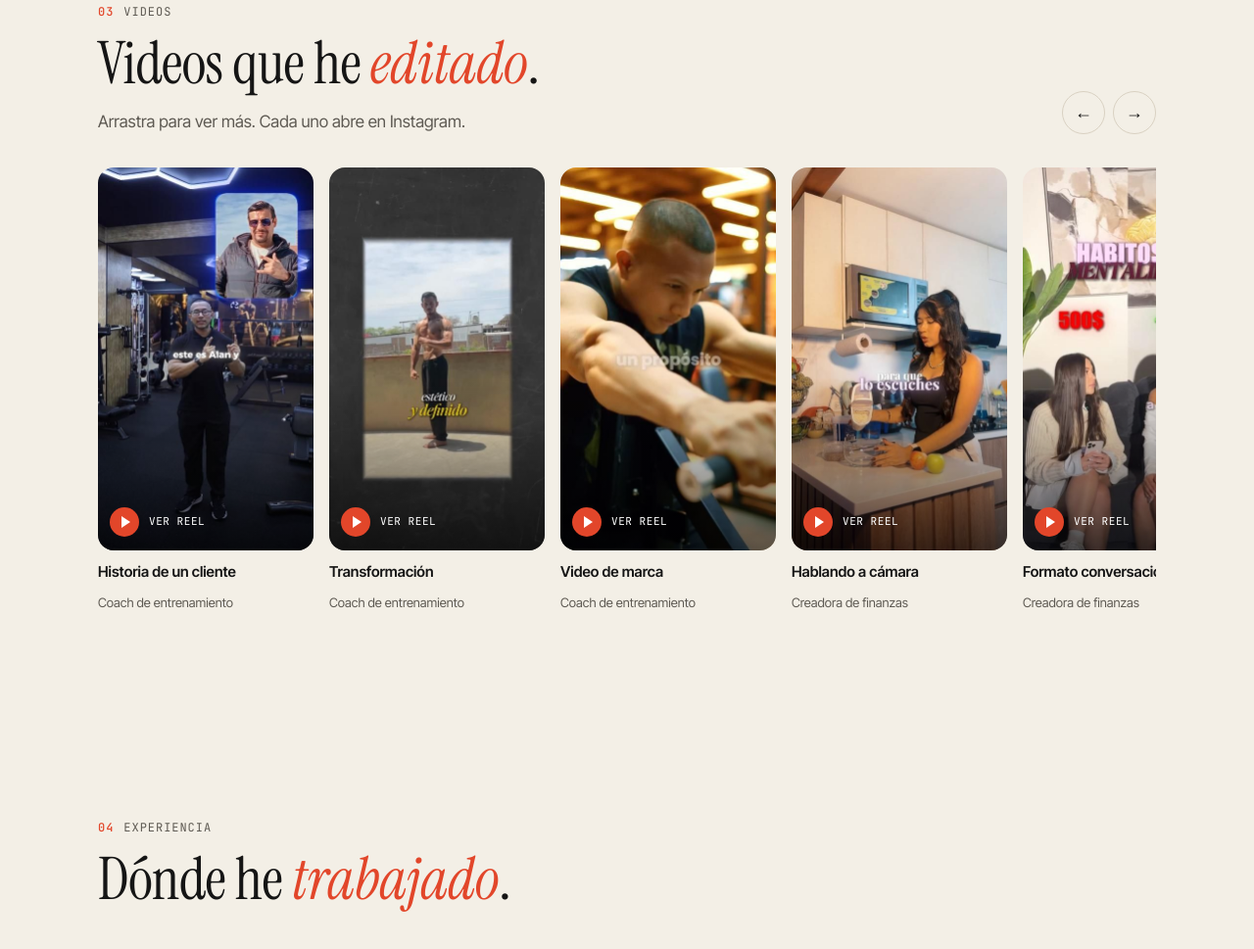
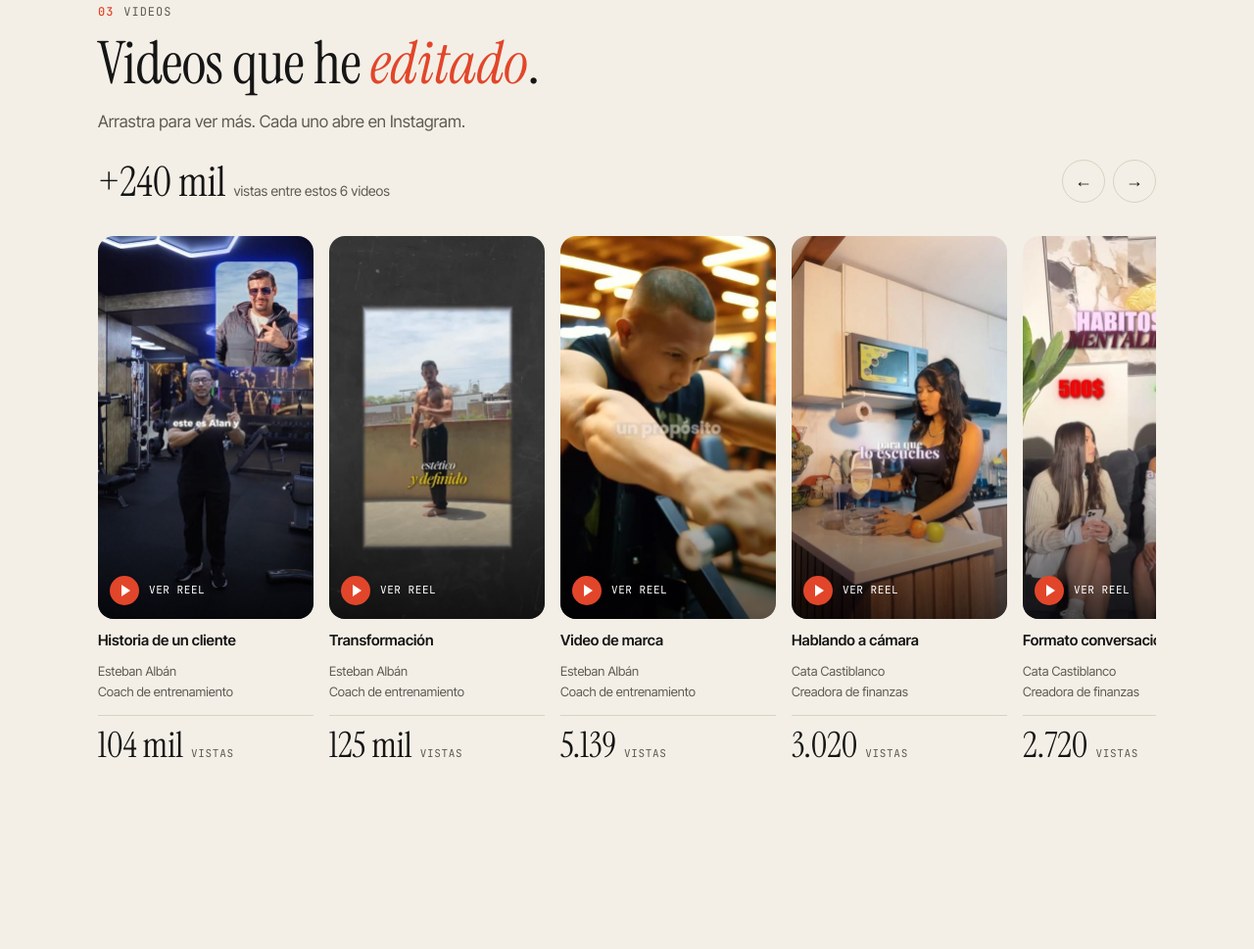
Before and after one commit to aestebangnivia23/aestebangnivia23.github.io, a plain HTML site: page index.html in a window 1280 px wide. Shown: the part 5218-6187 px from the top of the page at 98% size. Drawn offline with Linux system fonts and the light colour scheme.

Commit message:
Vistas reales de los reels y nombres de clientes
Co-Authored-By: Claude Opus 5.5 <noreply@anthropic.com>
Claude-Session: https://claude.ai/code/session_0125hDjMSTssGJ3gm8CVuhcW

```diff
--- a/index.html
+++ b/index.html
@@ -215,6 +215,20 @@ section,header{scroll-margin-top:64px}
 .site:hover .browser{border-color:var(--coral)}
 
 /* videos */
+.reel .rstats{display:flex;flex-direction:column;gap:10px;padding-top:12px;margin-top:2px;border-top:1px solid var(--line)}
+.rstats .views{display:flex;align-items:baseline;gap:8px;flex-wrap:wrap}
+.rstats .views b{font-family:var(--display);font-weight:400;font-size:36px;line-height:1;font-variant-numeric:tabular-nums;color:var(--ink)}
+.rstats .views span{font-family:var(--mono);font-size:11px;letter-spacing:.06em;text-transform:uppercase;color:var(--muted)}
+.rstats .ret{display:grid;grid-template-columns:1fr auto;align-items:center;gap:10px;font-family:var(--mono);font-size:11px;letter-spacing:.04em;text-transform:uppercase;color:var(--muted)}
+.rstats .bar{height:6px;border-radius:99px;background:var(--line);overflow:hidden}
+.rstats .bar i{display:block;height:100%;width:0;border-radius:inherit;background:var(--mint);transition:width 1.3s cubic-bezier(.2,.7,.2,1) .2s}
+.rstats.on .bar i{width:var(--r)}
+.rstats .ret em{font-style:normal;color:var(--ink)}
+.vtot{display:flex;flex-wrap:wrap;gap:6px 28px;margin:14px 0 0;font-size:14px;color:var(--muted)}
+.vtot span{display:flex;align-items:baseline;gap:8px}
+.vtot b{font-family:var(--display);font-weight:400;font-size:clamp(30px,3.6vw,42px);line-height:1;color:var(--ink);font-variant-numeric:tabular-nums}
+@media (prefers-reduced-motion: reduce){.rstats .bar i{transition:none}}
+
 .strip-wrap{position:relative}
 .strip{display:flex;gap:16px;overflow-x:auto;scroll-snap-type:x mandatory;padding:6px 2px 18px;scrollbar-width:thin;cursor:grab;overscroll-behavior-x:contain}
 .strip.drag{cursor:grabbing;scroll-snap-type:none}
@@ -477,17 +491,17 @@ footer .wrap{display:flex;justify-content:space-between;gap:16px;flex-wrap:wrap}
 <section id="videos">
   <div class="wrap">
     <div class="vhead">
-      <div class="sec-head rv" style="margin-bottom:0"><p class="lbl"><b>03</b> Videos</p><h2>Videos que he <em>editado</em>.</h2><p class="muted">Arrastra para ver más. Cada uno abre en Instagram.</p></div>
+      <div class="sec-head rv" style="margin-bottom:0"><p class="lbl"><b>03</b> Videos</p><h2>Videos que he <em>editado</em>.</h2><p class="muted">Arrastra para ver más. Cada uno abre en Instagram.</p><p class="vtot"><span><b class="count" data-to="240" data-pre="+" data-suf=" mil">+240 mil</b>vistas entre estos 6 videos</span></p></div>
       <div class="arrows"><button type="button" id="prev" aria-label="Videos anteriores">←</button><button type="button" id="next" aria-label="Más videos">→</button></div>
     </div>
     <div class="strip-wrap">
       <div class="strip" id="strip">
-        <a class="reel" href="https://www.instagram.com/reel/DXsfHKhj2mY/" target="_blank" rel="noopener" draggable="false"><div class="cover"><img src="img/reel-DXsfHKhj2mY.jpg" alt="Coach en el gimnasio presentando a un cliente" loading="lazy" draggable="false"><span class="play">Ver reel</span></div><b>Historia de un cliente</b><span class="who">Coach de entrenamiento</span></a>
-        <a class="reel" href="https://www.instagram.com/reel/DUEhnNXAd9t/" target="_blank" rel="noopener" draggable="false"><div class="cover"><img src="img/reel-DUEhnNXAd9t.jpg" alt="Resultado físico de un cliente con texto animado" loading="lazy" draggable="false"><span class="play">Ver reel</span></div><b>Transformación</b><span class="who">Coach de entrenamiento</span></a>
-        <a class="reel" href="https://www.instagram.com/reel/DT_bxTvgZdS/" target="_blank" rel="noopener" draggable="false"><div class="cover"><img src="img/reel-DT_bxTvgZdS.jpg" alt="Coach entrenando en el gimnasio" loading="lazy" draggable="false"><span class="play">Ver reel</span></div><b>Video de marca</b><span class="who">Coach de entrenamiento</span></a>
-        <a class="reel" href="https://www.instagram.com/reel/DbdwK6Rj9H3/" target="_blank" rel="noopener" draggable="false"><div class="cover"><img src="img/reel-DbdwK6Rj9H3.jpg" alt="Creadora hablando a cámara en su cocina" loading="lazy" draggable="false"><span class="play">Ver reel</span></div><b>Hablando a cámara</b><span class="who">Creadora de finanzas</span></a>
-        <a class="reel" href="https://www.instagram.com/reel/DZk-IZCPlgG/" target="_blank" rel="noopener" draggable="false"><div class="cover"><img src="img/reel-DZk-IZCPlgG.jpg" alt="Conversación sobre hábitos y mentalidad" loading="lazy" draggable="false"><span class="play">Ver reel</span></div><b>Formato conversación</b><span class="who">Creadora de finanzas</span></a>
-        <a class="reel" href="https://www.instagram.com/reel/DYpqCiRR16k/" target="_blank" rel="noopener" draggable="false"><div class="cover"><img src="img/reel-DYpqCiRR16k.jpg" alt="Cómo el mundial de fútbol va a afectar el dólar" loading="lazy" draggable="false"><span class="play">Ver reel</span></div><b>Análisis con títulos animados</b><span class="who">Creadora de finanzas</span></a>
+        <a class="reel" href="https://www.instagram.com/reel/DXsfHKhj2mY/" target="_blank" rel="noopener" draggable="false"><div class="cover"><img src="img/reel-DXsfHKhj2mY.jpg" alt="Coach en el gimnasio presentando a un cliente" loading="lazy" draggable="false"><span class="play">Ver reel</span></div><b>Historia de un cliente</b><span class="who">Esteban Albán<br>Coach de entrenamiento</span><div class="rstats"><p class="views"><b class="count" data-to="104" data-suf=" mil">104 mil</b><span>vistas</span></p></div></a>
+        <a class="reel" href="https://www.instagram.com/reel/DUEhnNXAd9t/" target="_blank" rel="noopener" draggable="false"><div class="cover"><img src="img/reel-DUEhnNXAd9t.jpg" alt="Resultado físico de un cliente con texto animado" loading="lazy" draggable="false"><span class="play">Ver reel</span></div><b>Transformación</b><span class="who">Esteban Albán<br>Coach de entrenamiento</span><div class="rstats"><p class="views"><b class="count" data-to="125" data-suf=" mil">125 mil</b><span>vistas</span></p></div></a>
+        <a class="reel" href="https://www.instagram.com/reel/DT_bxTvgZdS/" target="_blank" rel="noopener" draggable="false"><div class="cover"><img src="img/reel-DT_bxTvgZdS.jpg" alt="Coach entrenando en el gimnasio" loading="lazy" draggable="false"><span class="play">Ver reel</span></div><b>Video de marca</b><span class="who">Esteban Albán<br>Coach de entrenamiento</span><div class="rstats"><p class="views"><b class="count" data-to="5139">5.139</b><span>vistas</span></p></div></a>
+        <a class="reel" href="https://www.instagram.com/reel/DbdwK6Rj9H3/" target="_blank" rel="noopener" draggable="false"><div class="cover"><img src="img/reel-DbdwK6Rj9H3.jpg" alt="Creadora hablando a cámara en su cocina" loading="lazy" draggable="false"><span class="play">Ver reel</span></div><b>Hablando a cámara</b><span class="who">Cata Castiblanco<br>Creadora de finanzas</span><div class="rstats"><p class="views"><b class="count" data-to="3020">3.020</b><span>vistas</span></p></div></a>
+        <a class="reel" href="https://www.instagram.com/reel/DZk-IZCPlgG/" target="_blank" rel="noopener" draggable="false"><div class="cover"><img src="img/reel-DZk-IZCPlgG.jpg" alt="Conversación sobre hábitos y mentalidad" loading="lazy" draggable="false"><span class="play">Ver reel</span></div><b>Formato conversación</b><span class="who">Cata Castiblanco<br>Creadora de finanzas</span><div class="rstats"><p class="views"><b class="count" data-to="2720">2.720</b><span>vistas</span></p></div></a>
+        <a class="reel" href="https://www.instagram.com/reel/DYpqCiRR16k/" target="_blank" rel="noopener" draggable="false"><div class="cover"><img src="img/reel-DYpqCiRR16k.jpg" alt="Cómo el mundial de fútbol va a afectar el dólar" loading="lazy" draggable="false"><span class="play">Ver reel</span></div><b>Análisis con títulos animados</b><span class="who">Cata Castiblanco<br>Creadora de finanzas</span><div class="rstats"><p class="views"><b class="count" data-to="2908">2.908</b><span>vistas</span></p></div></a>
       </div>
     </div>
   </div>
@@ -557,10 +571,14 @@ const io=new IntersectionObserver(es=>es.forEach(e=>{if(e.isIntersecting){e.targ
 document.querySelectorAll('.rv').forEach(el=>io.observe(el));
 
 /* contadores */
-const fmt=n=>String(n);
+const fmt=n=>n.toLocaleString('es-CO');
 const cio=new IntersectionObserver(es=>es.forEach(e=>{if(!e.isIntersecting)return;cio.unobserve(e.target);if(RM)return;const el=e.target,to=+el.dataset.to,pre=el.dataset.pre||'',suf=el.dataset.suf||'',t0=performance.now(),D=1300;
   (function f(t){const k=Math.min(1,(t-t0)/D),v=Math.round(to*(1-Math.pow(1-k,3)));el.textContent=pre+fmt(v)+suf;if(k<1)requestAnimationFrame(f)})(t0)}),{threshold:.6});
 document.querySelectorAll('.count').forEach(el=>cio.observe(el));
+/* estadísticas de los reels */
+document.querySelectorAll('.rstats').forEach(el=>{if(RM){el.classList.add('on');return}
+  new IntersectionObserver((es,o)=>{if(es[0].isIntersecting){el.classList.add('on');o.disconnect()}},{threshold:.6}).observe(el)});
+
 
 /* escenario de puntos */
 const stage=document.getElementById('stage'),cv=document.getElementById('field'),ctx=cv.getContext('2d');
```
